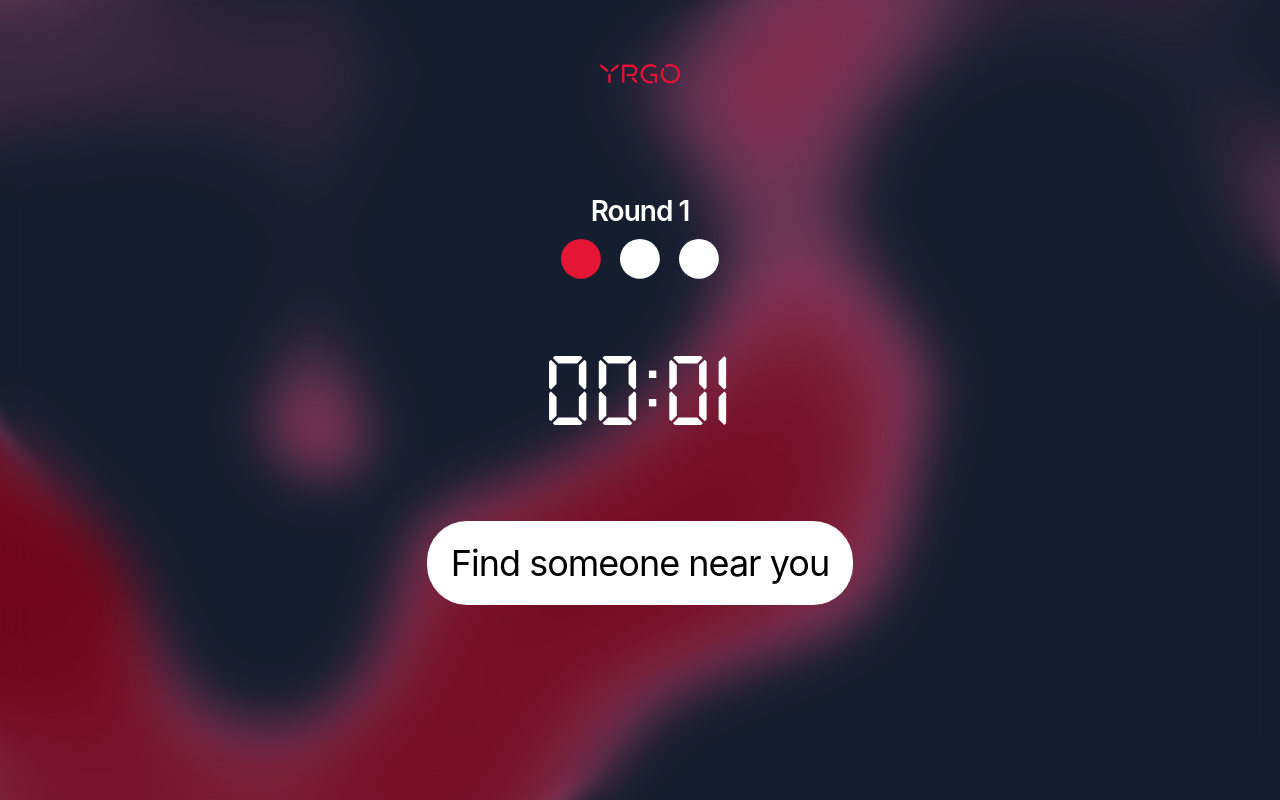
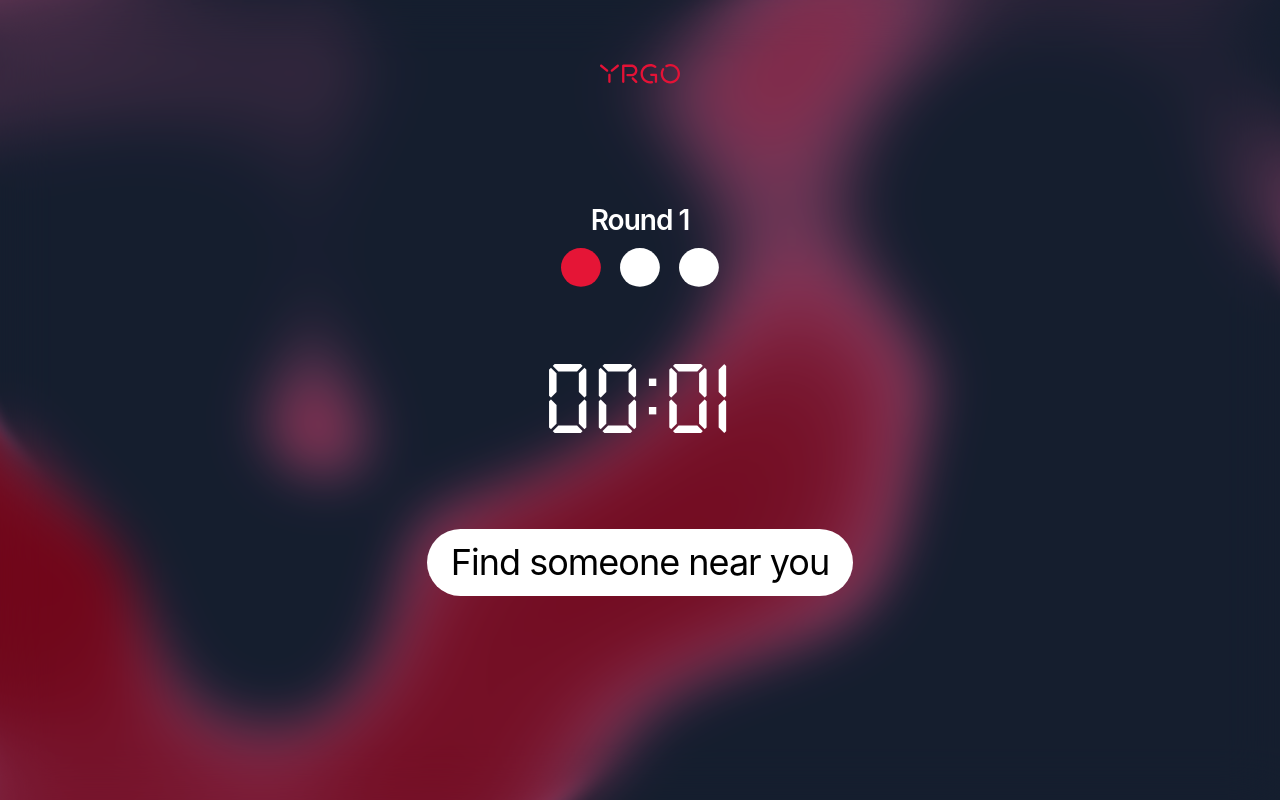
Before and after one commit to egirardo/mingle-app, a React (Vite) app in the folder client/: page /task in a window 1280 px wide. Built offline with nearby package versions, Linux system fonts and the light colour scheme; no server answers.

Commit message:
fixed line-height

```diff
--- a/client/src/views/mingleGame/MingleGame.module.css
+++ b/client/src/views/mingleGame/MingleGame.module.css
@@ -83,7 +83,7 @@
     font-size: 36px;
     font-style: normal;
     font-weight: 400;
-    line-height: 52px;
+    line-height: 97%;
     letter-spacing: -1px;
   }
 }
```
